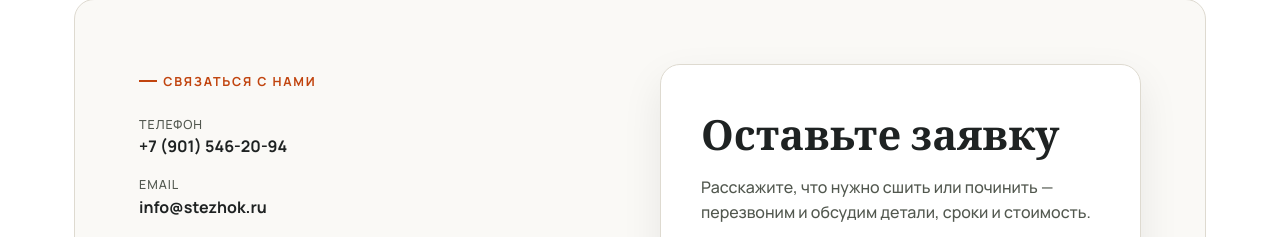
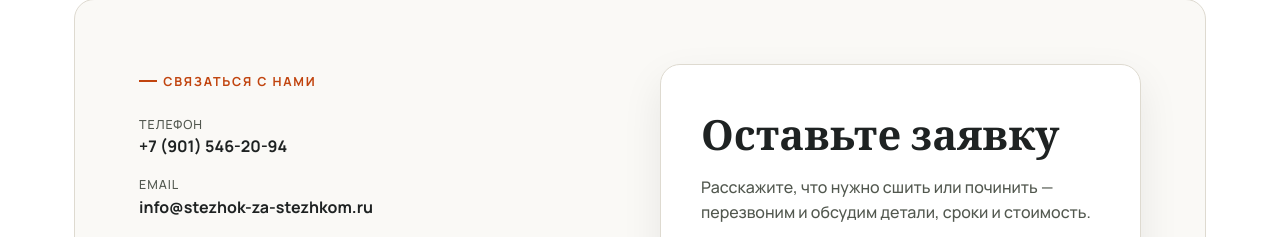
Before and after one commit to dundakowa-design/sewing-atelier, a FastAPI app: page / in a window 1280 px wide. Shown: the part 4196-4433 px from the top of the page. Run offline with FastAPI, Linux system fonts and the light colour scheme.

Commit message:
new domain

```diff
--- a/api/bot.js
+++ b/api/bot.js
@@ -133,8 +133,8 @@ module.exports = async function handler(req, res) {
     return res.status(200).json({ ok: true });
   }
 
-  // Переменная окружения SITE_URL в Vercel переопределит этот адрес (например, при подключении своего домена).
-  const siteUrl = process.env.SITE_URL || "https://atelier-stezhok.vercel.app";
+  // Переменная окружения SITE_URL в Vercel переопределит этот адрес, если понадобится.
+  const siteUrl = process.env.SITE_URL || "https://stezhok-za-stezhkom.ru";
   // Рабочая группа "Стежок Ателье" — куда падают заявки, оформленные прямо в чате бота.
   // Та же переменная, что уже используется для заявок с сайта (api/submit.js).
   const groupChatId = process.env.TELEGRAM_CHAT_ID || "-1003512421303";
--- a/templates/_privacy_content.html
+++ b/templates/_privacy_content.html
@@ -17,4 +17,4 @@
 <p>Отправляя форму на сайте, вы подтверждаете согласие на обработку указанных персональных данных в целях, описанных в этой политике.</p>
 
 <h2>7. Контакты</h2>
-<p>По вопросам обработки персональных данных пишите на <a href="mailto:info@atelier-stezhok.vercel.app" class="contact-link">info@atelier-stezhok.vercel.app</a> или звоните <a href="tel:+79015462094" class="contact-link">+7&nbsp;(901)&nbsp;546-20-94</a>.</p>
+<p>По вопросам обработки персональных данных пишите на <a href="mailto:info@stezhok-za-stezhkom.ru" class="contact-link">info@stezhok-za-stezhkom.ru</a> или звоните <a href="tel:+79015462094" class="contact-link">+7&nbsp;(901)&nbsp;546-20-94</a>.</p>
--- a/templates/index.html
+++ b/templates/index.html
@@ -403,7 +403,7 @@
               </div>
               <div>
                 <dt>Email</dt>
-                <dd><a href="mailto:info@stezhok.ru" class="contact-link">info@stezhok.ru</a></dd>
+                <dd><a href="mailto:info@stezhok-za-stezhkom.ru" class="contact-link">info@stezhok-za-stezhkom.ru</a></dd>
               </div>
               <div>
                 <dt>Адрес цеха</dt>
@@ -436,7 +436,7 @@
     <div class="modal-scroll">
       <div class="modal-card">
         <h2 class="modal-title">Политика конфиденциальности</h2>
-        <p class="modal-lead">Действует с 27&nbsp;августа 2026&nbsp;года. Регулирует обработку персональных данных, которые вы оставляете через сайт atelier-stezhok.vercel.app.</p>
+        <p class="modal-lead">Действует с 27&nbsp;августа 2026&nbsp;года. Регулирует обработку персональных данных, которые вы оставляете через сайт stezhok-za-stezhkom.ru.</p>
 
         <div class="legal-content">
           {% include "_privacy_content.html" %}
--- a/templates/privacy.html
+++ b/templates/privacy.html
@@ -32,7 +32,7 @@
         <div class="section-head">
           <span class="eyebrow">Документы</span>
           <h1 class="section-title">Политика конфиденциальности</h1>
-          <p class="section-lead">Действует с 27&nbsp;августа 2026&nbsp;года. Регулирует обработку персональных данных, которые вы оставляете через сайт stezhok.ru.</p>
+          <p class="section-lead">Действует с 27&nbsp;августа 2026&nbsp;года. Регулирует обработку персональных данных, которые вы оставляете через сайт stezhok-za-stezhkom.ru.</p>
         </div>
 
         <div class="legal-content">
```
